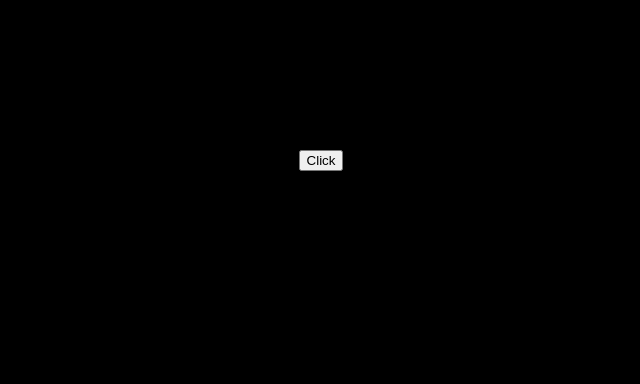
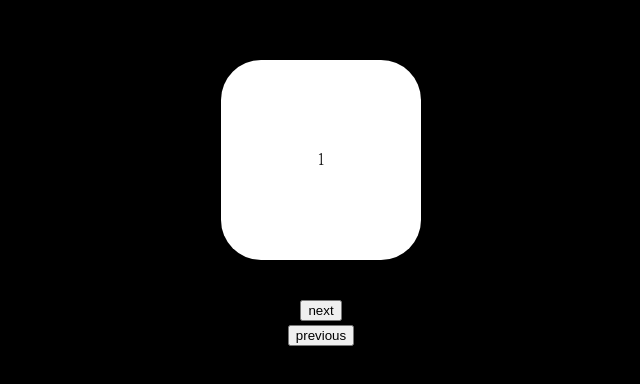
Before and after one commit to kimdoyoep/sexy-sisters-react, a React (Create React App) app: page / in a window 1280 px wide. Shown: the part 240-624 px from the top of the page, without its empty margins (319-959 px from the left). Built offline with nearby package versions, Linux system fonts and the light colour scheme.

Commit message:
Study React 8.13

```diff
--- a/src/App.tsx
+++ b/src/App.tsx
@@ -67,7 +67,7 @@ const Wrapper = styled(motion.div)`
   height: 100vh;
   width: 100vw;
   display: flex;
-  justify-content: center;
+  justify-content: space-evenly;
   align-items: center;
   background: black;
 `;
@@ -75,47 +75,61 @@ const Wrapper = styled(motion.div)`
 const Box = styled(motion.div)`
   width: 200px;
   height: 200px;
-  background-color: white;
+  background: white;
   border-radius: 40px;
+  display: flex;
+  justify-content: center;
+  align-items: center;
+  position: absolute;
+  color: black;
 `;
 
-const boxVariants = {
-  initial: {
-    opacity: 0,
+const box = {
+  invisible: {
+    x: 500,
     scale: 0,
+    opacity:0
   },
   visible: {
-    opacity: 1,
+    x: 0,
     scale: 1,
-    rotateZ: 360,
+    opacity:1,
+    transition:{
+      duration: 1
+    }
   },
-  leaving: {
-    opacity: 0,
+  exits: {
+    x: -500,
     scale: 0,
-    y: 50,
+    opacity:0,
+    transition:{
+      duration: 1
+    }
   },
-};
+}
 
 function App() {
-
-  const [showing, setShowing] = useState(false);
-  const toggleShowing = () => setShowing((prev) => !prev);
-
+  const [visible, setVisible] = useState(1);
+  const nextPlease = () => setVisible((prev) => (prev === 6) ? 6 : prev + 1)
+  const previousPlease = () => setVisible((prev) => (prev === 1) ? 1 : prev - 1)
   return (
     <>
       <Globalstyle />
       <Wrapper>
-        <button onClick={toggleShowing}>Click</button>
-        <AnimatePresence>{showing ?
-        <Box
-        variants={boxVariants}
-        initial="initial"
-        animate="visible"
-        exit="leaving"
-        />
-        : null
-        }
+        <AnimatePresence>
+          {[1, 2, 3, 4, 5, 6].map(i =>
+            i === visible ?
+            <Box
+            variants={box}
+            initial="invisible"
+            animate="visible"
+            exit="exits"
+            key={i}
+            >{i}
+            </Box> : null)},
         </AnimatePresence>
+        <button style={{position : "absolute", marginTop : 300}} onClick={nextPlease}>next</button>
+        <button style={{position : "absolute", marginTop : 350}} onClick={previousPlease}>previous</button>
       </Wrapper>
     </>
   );
```
